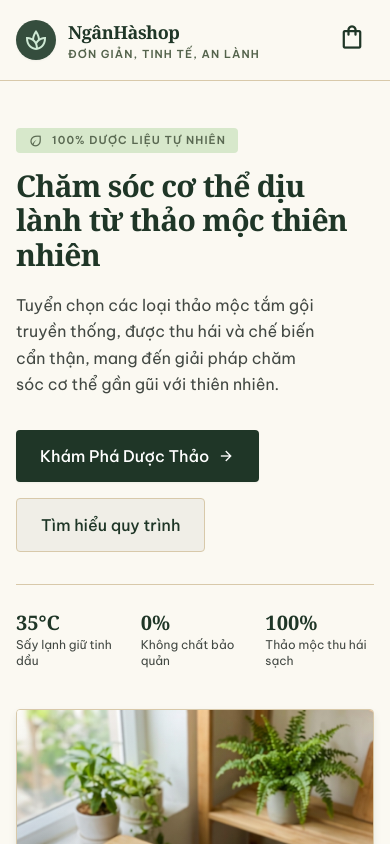
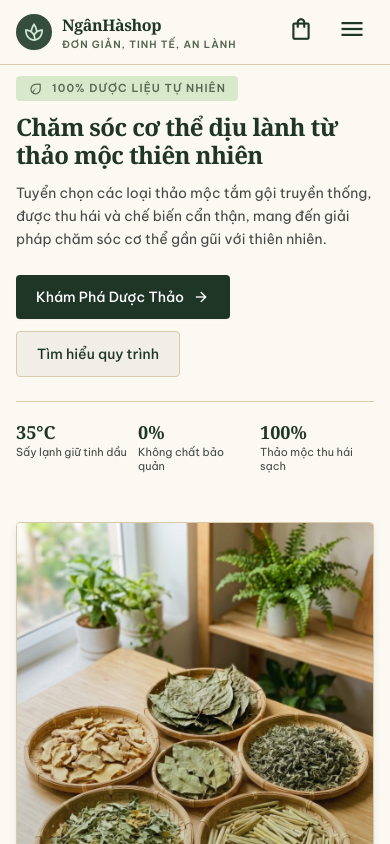
Before and after one commit to TrungHieuWdev/Shop-duoc-lieu, a React (Vite) app in the folder frontend/: page / in a window 390 px wide. Shown: the top 844 px of the page. Built offline with nearby package versions, Linux system fonts and the light colour scheme; no server answers.

Commit message:
fix: optimize hero section spacing and responsive navigation for PC, iPad, and mobile

```diff
--- a/frontend/src/layouts/Header.jsx
+++ b/frontend/src/layouts/Header.jsx
@@ -8,9 +8,11 @@ export const Header = () => {
   const totalItems = useCartStore((state) => state.getTotalItems());
   const [searchTerm, setSearchTerm] = useState('');
   const [activeNav, setActiveNav] = useState('home');
+  const [mobileMenuOpen, setMobileMenuOpen] = useState(false);
 
-  // Tự động nhận diện tab active dựa theo URL
+  // Tự động nhận diện tab active dựa theo URL và đóng mobile menu khi chuyển trang
   useEffect(() => {
+    setMobileMenuOpen(false);
     if (location.pathname.startsWith('/san-pham')) {
       setActiveNav('san-pham');
     } else if (location.pathname === '/') {
@@ -66,27 +68,27 @@ export const Header = () => {
 
   return (
     <header className="fixed top-0 inset-x-0 z-50 bg-surface/95 backdrop-blur-md border-b border-border-herbal">
-      <div className="h-20 max-w-[1536px] mx-auto px-4 sm:px-8 lg:px-12 xl:px-16 flex items-center justify-between gap-4 xl:gap-8">
+      <div className="h-16 md:h-20 max-w-[1536px] mx-auto px-4 sm:px-8 lg:px-12 xl:px-16 flex items-center justify-between gap-3 sm:gap-4 xl:gap-8">
         {/* Brand Logo & Title */}
         <Link
           to="/"
           onClick={handleHomeClick}
-          className="flex items-center gap-3 shrink-0"
+          className="flex items-center gap-2.5 sm:gap-3 shrink-0"
         >
-          <div className="w-10 h-10 rounded-full bg-primary-container flex items-center justify-center text-primary-fixed shadow-sm shrink-0">
-            <span className="material-symbols-outlined text-[1.5rem]">spa</span>
+          <div className="w-9 h-9 sm:w-10 sm:h-10 rounded-full bg-primary-container flex items-center justify-center text-primary-fixed shadow-sm shrink-0">
+            <span className="material-symbols-outlined text-[1.375rem] sm:text-[1.5rem]">spa</span>
           </div>
           <div className="flex flex-col whitespace-nowrap">
-            <span className="font-serif text-lg md:text-xl font-bold text-primary tracking-tight">
+            <span className="font-serif text-base sm:text-lg md:text-xl font-bold text-primary tracking-tight">
               NgânHàshop
             </span>
-            <span className="text-[0.6875rem] font-semibold text-secondary tracking-widest uppercase">
+            <span className="text-[0.625rem] sm:text-[0.6875rem] font-semibold text-secondary tracking-widest uppercase">
               Đơn giản, tinh tế, an lành
             </span>
           </div>
         </Link>
 
-        {/* Navigation Links with Clean Single Active State */}
+        {/* Navigation Links with Clean Single Active State (Desktop >= lg) */}
         <nav className="hidden lg:flex items-center gap-5 xl:gap-8 text-body-sm font-medium shrink-0">
           <Link
             to="/"
@@ -118,10 +120,10 @@ export const Header = () => {
           </a>
         </nav>
 
-        {/* Right Controls: Search, Hotline, Cart */}
-        <div className="flex items-center gap-3 xl:gap-4 shrink-0">
-          {/* Quick Search */}
-          <form onSubmit={handleSearch} className="relative hidden sm:block w-40 xl:w-56">
+        {/* Right Controls: Search, Hotline, Cart, Mobile/Tablet Menu */}
+        <div className="flex items-center gap-2 sm:gap-3 xl:gap-4 shrink-0">
+          {/* Quick Search on Tablet & Desktop */}
+          <form onSubmit={handleSearch} className="relative hidden md:block w-36 lg:w-44 xl:w-56">
             <span className="material-symbols-outlined absolute left-3 top-1/2 -translate-y-1/2 text-outline text-[1.125rem]">
               search
             </span>
@@ -129,7 +131,7 @@ export const Header = () => {
               type="text"
               value={searchTerm}
               onChange={(e) => setSearchTerm(e.target.value)}
-              placeholder="Tìm kiếm thảo mộc..."
+              placeholder="Tìm thảo mộc..."
               className="w-full pl-9 pr-3 py-1.5 bg-surface-container-low border border-border-herbal rounded text-body-sm text-on-surface placeholder:text-outline focus:outline-none focus:border-primary transition-colors"
             />
           </form>
@@ -151,15 +153,111 @@ export const Header = () => {
             aria-label="Giỏ hàng"
             className="relative p-2 rounded hover:bg-surface-container-low transition-colors text-primary shrink-0"
           >
-            <span className="material-symbols-outlined text-[1.75rem]">shopping_bag</span>
+            <span className="material-symbols-outlined text-[1.625rem] sm:text-[1.75rem]">shopping_bag</span>
             {totalItems > 0 && (
               <span className="absolute top-1 right-1 flex items-center justify-center min-w-[1.25rem] h-[1.25rem] px-1 text-[0.6875rem] font-bold text-on-tertiary bg-tertiary-container rounded-full shadow-sm animate-pulse">
                 {totalItems}
               </span>
             )}
           </Link>
+
+          {/* Mobile / Tablet Menu Button */}
+          <button
+            type="button"
+            onClick={() => setMobileMenuOpen(!mobileMenuOpen)}
+            className="lg:hidden p-2 text-primary hover:bg-surface-container rounded transition-colors focus:outline-none shrink-0"
+            aria-label={mobileMenuOpen ? 'Đóng menu' : 'Mở menu'}
+          >
+            <span className="material-symbols-outlined text-[1.75rem]">
+              {mobileMenuOpen ? 'close' : 'menu'}
+            </span>
+          </button>
         </div>
       </div>
+
+      {/* Mobile / Tablet Navigation Drawer (< lg) */}
+      {mobileMenuOpen && (
+        <div className="lg:hidden bg-surface/98 backdrop-blur-md border-t border-border-herbal px-4 sm:px-8 py-4 flex flex-col gap-3 shadow-lg animate-fadeIn">
+          {/* Quick Search on Mobile Phones */}
+          <form onSubmit={(e) => { handleSearch(e); setMobileMenuOpen(false); }} className="relative block md:hidden w-full">
+            <span className="material-symbols-outlined absolute left-3 top-1/2 -translate-y-1/2 text-outline text-[1.125rem]">
+              search
+            </span>
+            <input
+              type="text"
+              value={searchTerm}
+              onChange={(e) => setSearchTerm(e.target.value)}
+              placeholder="Tìm kiếm thảo mộc..."
+              className="w-full pl-9 pr-3 py-2 bg-surface-container-low border border-border-herbal rounded text-body-sm text-on-surface placeholder:text-outline focus:outline-none focus:border-primary"
+            />
+          </form>
+
+          {/* Nav Links */}
+          <nav className="flex flex-col gap-1">
+            <Link
+              to="/"
+              onClick={() => { handleHomeClick(); setMobileMenuOpen(false); }}
+              className={`px-3 py-2.5 rounded font-medium text-body-sm transition-colors flex items-center justify-between ${
+                activeNav === 'home'
+                  ? 'bg-primary-container text-primary font-bold'
+                  : 'text-on-surface hover:bg-surface-container'
+              }`}
+            >
+              <span>Trang chủ</span>
+              {activeNav === 'home' && <span className="material-symbols-outlined text-sm">check</span>}
+            </Link>
+            <Link
+              to="/san-pham"
+              onClick={() => { setActiveNav('san-pham'); setMobileMenuOpen(false); }}
+              className={`px-3 py-2.5 rounded font-medium text-body-sm transition-colors flex items-center justify-between ${
+                activeNav === 'san-pham'
+                  ? 'bg-primary-container text-primary font-bold'
+                  : 'text-on-surface hover:bg-surface-container'
+              }`}
+            >
+              <span>Sản phẩm</span>
+              {activeNav === 'san-pham' && <span className="material-symbols-outlined text-sm">check</span>}
+            </Link>
+            <a
+              href="/#quy-trinh"
+              onClick={(e) => { handleNavAnchor(e, 'quy-trinh'); setMobileMenuOpen(false); }}
+              className={`px-3 py-2.5 rounded font-medium text-body-sm transition-colors flex items-center justify-between ${
+                activeNav === 'quy-trinh'
+                  ? 'bg-primary-container text-primary font-bold'
+                  : 'text-on-surface hover:bg-surface-container'
+              }`}
+            >
+              <span>Quy trình sấy lạnh</span>
+              {activeNav === 'quy-trinh' && <span className="material-symbols-outlined text-sm">check</span>}
+            </a>
+            <a
+              href="/#huong-dan"
+              onClick={(e) => { handleNavAnchor(e, 'huong-dan'); setMobileMenuOpen(false); }}
+              className={`px-3 py-2.5 rounded font-medium text-body-sm transition-colors flex items-center justify-between ${
+                activeNav === 'huong-dan'
+                  ? 'bg-primary-container text-primary font-bold'
+                  : 'text-on-surface hover:bg-surface-container'
+              }`}
+            >
+              <span>Cách nấu xông tắm</span>
+              {activeNav === 'huong-dan' && <span className="material-symbols-outlined text-sm">check</span>}
+            </a>
+          </nav>
+
+          {/* Hotline in Drawer */}
+          <div className="pt-3 border-t border-border-herbal flex items-center justify-between">
+            <a
+              href="tel:19006826"
+              className="flex items-center gap-2 text-primary font-semibold text-body-sm"
+            >
+              <span className="material-symbols-outlined text-[1.125rem] text-tertiary-container">
+                call
+              </span>
+              <span>Hotline tư vấn: 1900 6826</span>
+            </a>
+          </div>
+        </div>
+      )}
     </header>
   );
 };
--- a/frontend/src/layouts/MainLayout.jsx
+++ b/frontend/src/layouts/MainLayout.jsx
@@ -7,7 +7,7 @@ export const MainLayout = () => {
   return (
     <div className="min-h-screen flex flex-col bg-surface text-on-surface">
       <Header />
-      <main className="flex-1 pt-20">
+      <main className="flex-1 pt-16 md:pt-20">
         <Outlet />
       </main>
       <Footer />
--- a/frontend/src/pages/HomePage.jsx
+++ b/frontend/src/pages/HomePage.jsx
@@ -65,13 +65,13 @@ export const HomePage = () => {
 
   return (
     <div className="flex flex-col">
-      {/* 1. HERO SECTION */}
-      <section className="relative px-4 sm:px-8 lg:px-12 xl:px-16 py-12 md:py-20 max-w-[1536px] mx-auto w-full">
-        <div className="grid grid-cols-1 lg:grid-cols-12 gap-10 lg:gap-12 items-center">
+      {/* 1. HERO SECTION - Tối ưu khoảng cách và responsive trên PC, Mobile, iPad */}
+      <section className="relative px-4 sm:px-8 lg:px-12 xl:px-16 pt-3 sm:pt-5 lg:pt-7 pb-10 sm:pb-14 lg:pb-16 max-w-[1536px] mx-auto w-full">
+        <div className="grid grid-cols-1 lg:grid-cols-12 gap-8 lg:gap-12 items-center">
           {/* Cột Nội Dung Bên Trái: Căn trái đồng nhất trên cùng một trục */}
           <div className="lg:col-span-7 flex flex-col items-start text-left">
             {/* Badge Tự Nhiên */}
-            <div className="inline-flex items-center gap-2 px-3 py-1 mb-4 rounded bg-secondary-container text-on-secondary-container w-fit">
+            <div className="inline-flex items-center gap-2 px-3 py-1 mb-3 sm:mb-4 rounded bg-secondary-container text-on-secondary-container w-fit">
               <span className="material-symbols-outlined text-[1rem]">eco</span>
               <span className="text-[0.6875rem] font-semibold tracking-widest uppercase">
                 100% Dược Liệu Tự Nhiên
@@ -79,52 +79,53 @@ export const HomePage = () => {
             </div>
 
             {/* Tiêu đề H1: 48-56px trên desktop, leading ~1.1, max-w 750-800px, ngắt sau "dịu lành", giữ "thảo mộc" không gãy dòng */}
-            <h1 className="font-serif text-3xl sm:text-4xl md:text-[2.75rem] lg:text-[3.25rem] text-primary font-bold leading-[1.15] lg:leading-[1.1] tracking-tight max-w-[780px] mb-5">
+            <h1 className="font-serif text-2xl sm:text-3xl md:text-4xl lg:text-[3.25rem] text-primary font-bold leading-[1.2] sm:leading-[1.15] lg:leading-[1.1] tracking-tight max-w-[780px] mb-3 sm:mb-4 lg:mb-5">
               Chăm sóc cơ thể dịu lành{' '}
               <br className="hidden sm:inline" />
               từ <span className="whitespace-nowrap">thảo mộc</span> thiên nhiên
             </h1>
 
-            {/* Đoạn mô tả: max-w 650-700px, font 18-19px, line-height 1.65, tránh từ mồ côi dòng cuối */}
-            <p className="text-base sm:text-[1.125rem] lg:text-[1.1875rem] leading-[1.65] text-on-surface-variant max-w-[680px] mb-8 [text-wrap:balance]">
+            {/* Đoạn mô tả: max-w 650-700px, font 18-19px desktop, line-height 1.65, tránh từ mồ côi dòng cuối */}
+            <p className="text-sm sm:text-base lg:text-[1.1875rem] leading-[1.65] text-on-surface-variant max-w-[680px] mb-6 sm:mb-8 [text-wrap:balance]">
               Tuyển chọn các loại thảo mộc tắm gội truyền thống, được thu hái và chế biến cẩn thận, mang đến giải pháp chăm sóc cơ thể gần gũi với thiên nhiên.
             </p>
 
             {/* Nút Kêu Gọi Hành Động (CTA) */}
-            <div className="flex flex-wrap items-center gap-4 mb-8">
+            <div className="flex flex-wrap items-center gap-3 sm:gap-4 mb-6 sm:mb-8">
               <Link
                 to="/san-pham"
-                className="px-6 py-3.5 bg-primary hover:bg-primary-container text-on-primary font-medium rounded shadow-sm hover:shadow transition-all flex items-center gap-2"
+                className="px-5 py-3 sm:px-6 sm:py-3.5 bg-primary hover:bg-primary-container text-on-primary font-medium rounded text-sm sm:text-base shadow-sm hover:shadow transition-all flex items-center gap-2"
               >
                 <span>Khám Phá Dược Thảo</span>
                 <span className="material-symbols-outlined text-[1.125rem]">arrow_forward</span>
               </Link>
               <a
                 href="#quy-trinh"
-                className="px-6 py-3.5 bg-surface-container border border-border-herbal hover:bg-surface-container-high text-primary font-medium rounded transition-colors"
+                className="px-5 py-3 sm:px-6 sm:py-3.5 bg-surface-container border border-border-herbal hover:bg-surface-container-high text-primary font-medium rounded text-sm sm:text-base transition-colors"
               >
                 Tìm hiểu quy trình
               </a>
             </div>
 
             {/* Thống kê 3 cột */}
-            <div className="w-full max-w-[680px] grid grid-cols-3 gap-4 pt-6 border-t border-border-herbal">
+            <div className="w-full max-w-[680px] grid grid-cols-3 gap-2 sm:gap-4 pt-4 sm:pt-6 border-t border-border-herbal">
               <div className="flex flex-col">
-                <span className="font-serif text-xl sm:text-2xl font-bold text-primary">35°C</span>
-                <span className="text-xs text-on-surface-variant">Sấy lạnh giữ tinh dầu</span>
+                <span className="font-serif text-lg sm:text-xl lg:text-2xl font-bold text-primary">35°C</span>
+                <span className="text-[0.6875rem] sm:text-xs text-on-surface-variant leading-tight">Sấy lạnh giữ tinh dầu</span>
               </div>
               <div className="flex flex-col">
-                <span className="font-serif text-xl sm:text-2xl font-bold text-primary">0%</span>
-                <span className="text-xs text-on-surface-variant">Không chất bảo quản</span>
+                <span className="font-serif text-lg sm:text-xl lg:text-2xl font-bold text-primary">0%</span>
+                <span className="text-[0.6875rem] sm:text-xs text-on-surface-variant leading-tight">Không chất bảo quản</span>
               </div>
               <div className="flex flex-col">
-                <span className="font-serif text-xl sm:text-2xl font-bold text-primary">100%</span>
-                <span className="text-xs text-on-surface-variant">Thảo mộc thu hái sạch</span>
+                <span className="font-serif text-lg sm:text-xl lg:text-2xl font-bold text-primary">100%</span>
+                <span className="text-[0.6875rem] sm:text-xs text-on-surface-variant leading-tight">Thảo mộc thu hái sạch</span>
               </div>
             </div>
           </div>
 
-          <div className="lg:col-span-5 relative">
+          {/* Cột Hình Ảnh Bên Phải: Tối ưu tỷ lệ và kích thước chuẩn cho mobile & iPad */}
+          <div className="lg:col-span-5 relative w-full max-w-sm sm:max-w-md lg:max-w-none mx-auto mt-4 lg:mt-0">
             <div className="relative aspect-[4/5] rounded overflow-hidden shadow-md border border-border-herbal">
               <img
                 src="/images/hero-herbs.jpg"
@@ -132,11 +133,11 @@ export const HomePage = () => {
                 className="w-full h-full object-cover"
               />
               <div className="absolute inset-0 bg-gradient-to-t from-primary/30 to-transparent"></div>
-              <div className="absolute bottom-4 left-4 right-4 bg-surface/90 backdrop-blur-sm p-4 rounded border border-border-herbal">
-                <span className="text-[0.6875rem] font-semibold text-secondary uppercase tracking-widest block">
+              <div className="absolute bottom-3 left-3 right-3 sm:bottom-4 sm:left-4 sm:right-4 bg-surface/90 backdrop-blur-sm p-3 sm:p-4 rounded border border-border-herbal">
+                <span className="text-[0.625rem] sm:text-[0.6875rem] font-semibold text-secondary uppercase tracking-widest block">
                   Dược liệu sấy lạnh đối lưu
                 </span>
-                <span className="font-serif text-sm font-bold text-primary">
+                <span className="font-serif text-xs sm:text-sm font-bold text-primary">
                   Gừng sẻ, lá trầu, sả chanh & ngải cứu bản địa
                 </span>
               </div>
```
Also changed, not shown: 1 other file (tests, documents, lock files or other folders).
